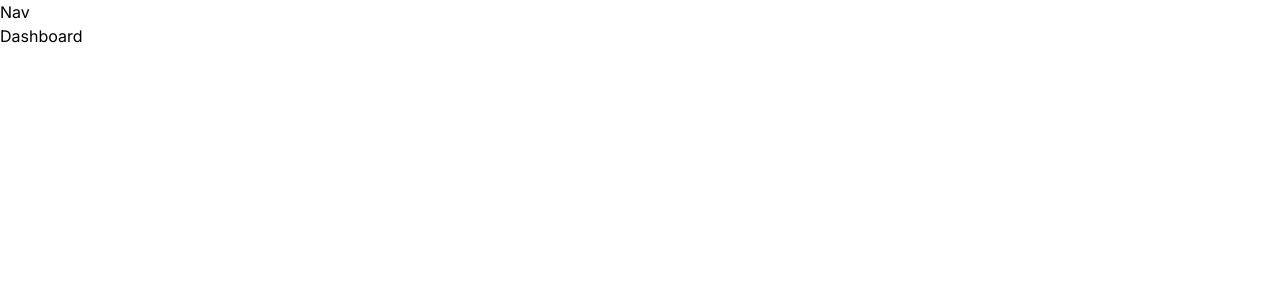
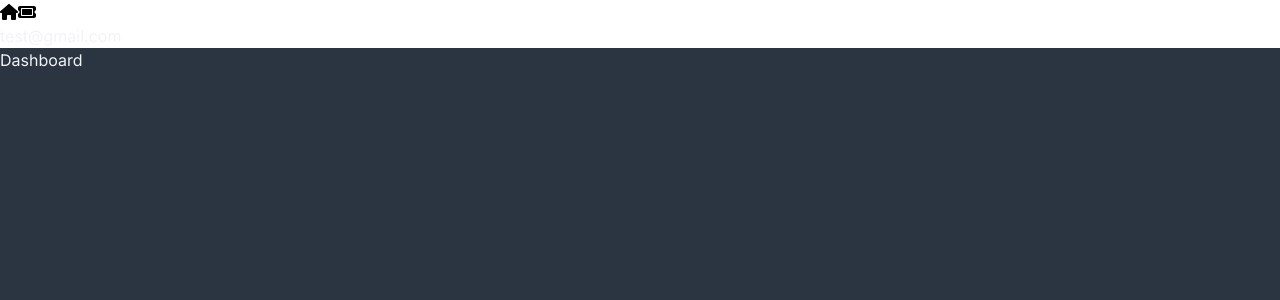
Before and after one commit to Neaz-Mahmood/ticketing-app, a Next.js app: page / in a window 1280 px wide. Shown: the top 300 px of the page. Built offline with nearby package versions, Linux system fonts and the light colour scheme.

Commit message:
initail setup done, working on nav component

```diff
--- a/app/(components)/Nav.jsx
+++ b/app/(components)/Nav.jsx
@@ -1,7 +1,24 @@
 import React from "react"
+import Link from "next/link"
+import { FontAwesomeIcon } from "@fortawesome/react-fontawesome"
+import { faHome, faTicket } from "@fortawesome/free-solid-svg-icons"
 
 const Nav = () => {
-  return <div>Nav</div>
+  return (
+    <nav>
+      <div>
+        <Link href="/">
+          <FontAwesomeIcon icon={faHome} className="icon" />
+        </Link>
+        <Link href="/TicketPage/new">
+          <FontAwesomeIcon icon={faTicket} className="icon" />
+        </Link>
+      </div>
+      <div>
+        <p className="text-default-text">test@gmail.com</p>
+      </div>
+    </nav>
+  )
 }
 
 export default Nav
--- a/app/layout.js
+++ b/app/layout.js
@@ -2,6 +2,10 @@
 import "./globals.css"
 import { Inter } from "next/font/google"
 
+import { config } from "@fortawesome/fontawesome-svg-core"
+import "@fortawesome/fontawesome-svg-core/styles.css"
+
+config.autoAddCss = false
 const inter = Inter({ subsets: ["latin"] })
 
 export const metadata = {
@@ -13,8 +17,12 @@
   return (
     <html lang="en">
       <body className={inter.className}>
-        <Nav />
-        {children}
+        <div className="flex flex-col h-screen max-h-screen">
+          <Nav />
+          <div className="flex-grow overflow-y-auto bg-page text-default-text">
+            {children}
+          </div>
+        </div>
       </body>
     </html>
   )
--- a/package.json
+++ b/package.json
@@ -9,6 +9,8 @@
     "lint": "next lint"
   },
   "dependencies": {
+    "@fortawesome/free-solid-svg-icons": "^6.5.1",
+    "@fortawesome/react-fontawesome": "^0.2.0",
     "autoprefixer": "10.4.17",
     "eslint": "8.56.0",
     "eslint-config-next": "14.1.0",
--- a/tailwind.config.js
+++ b/tailwind.config.js
@@ -1,16 +1,25 @@
 /** @type {import('tailwindcss').Config} */
 module.exports = {
   content: [
-    './pages/**/*.{js,ts,jsx,tsx,mdx}',
-    './components/**/*.{js,ts,jsx,tsx,mdx}',
-    './app/**/*.{js,ts,jsx,tsx,mdx}',
+    "./pages/**/*.{js,ts,jsx,tsx,mdx}",
+    "./components/**/*.{js,ts,jsx,tsx,mdx}",
+    "./app/**/*.{js,ts,jsx,tsx,mdx}",
   ],
   theme: {
     extend: {
       backgroundImage: {
-        'gradient-radial': 'radial-gradient(var(--tw-gradient-stops))',
-        'gradient-conic':
-          'conic-gradient(from 180deg at 50% 50%, var(--tw-gradient-stops))',
+        "gradient-radial": "radial-gradient(var(--tw-gradient-stops))",
+        "gradient-conic":
+          "conic-gradient(from 180deg at 50% 50%, var(--tw-gradient-stops))",
+      },
+      colors: {
+        nav: "#18222f",
+        page: "#2b3441",
+        card: "#47566a",
+        "card-hover": "#4f5e74",
+        "default-text": "#f1f3f5",
+        "blue-accent": "#0084d4",
+        "blue-accent-hover": "#009fff",
       },
     },
   },
```
Also changed, not shown: 1 other file (tests, documents, lock files or other folders).
